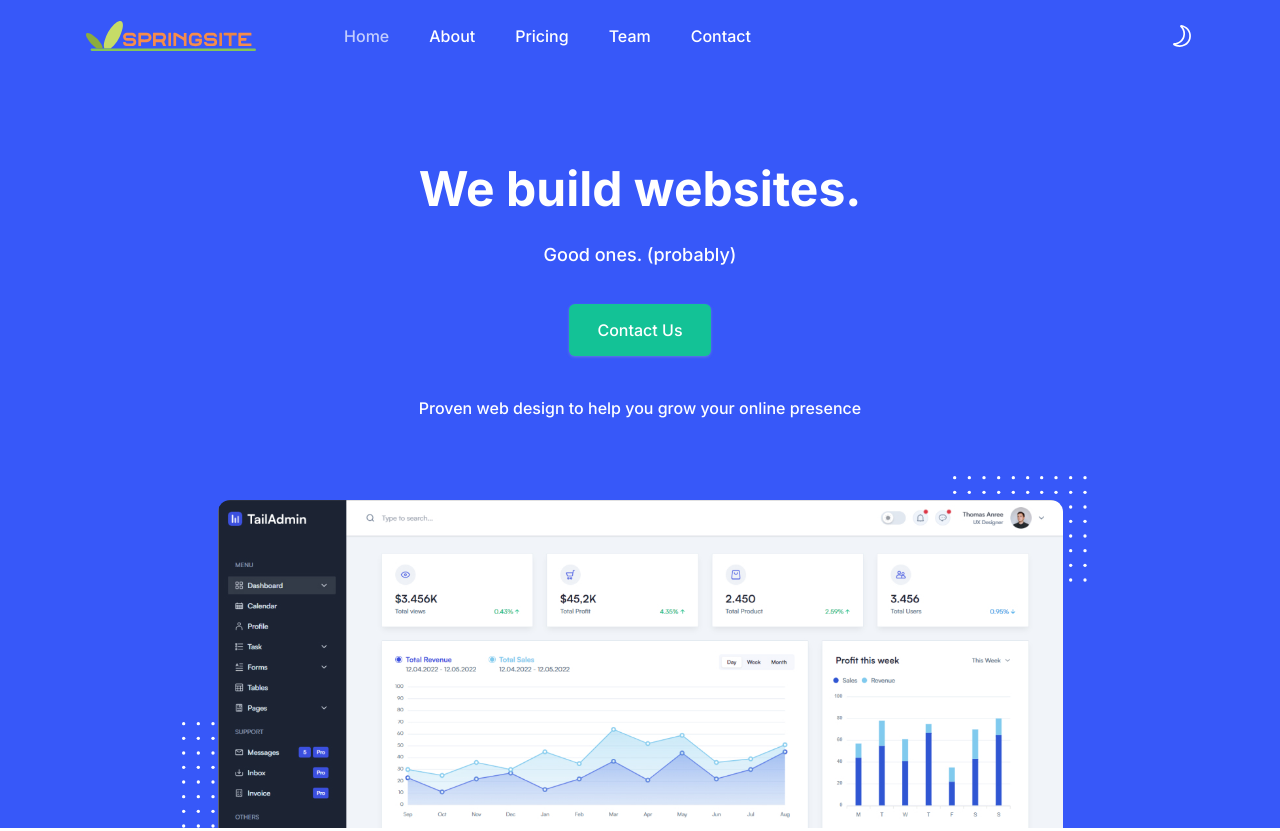
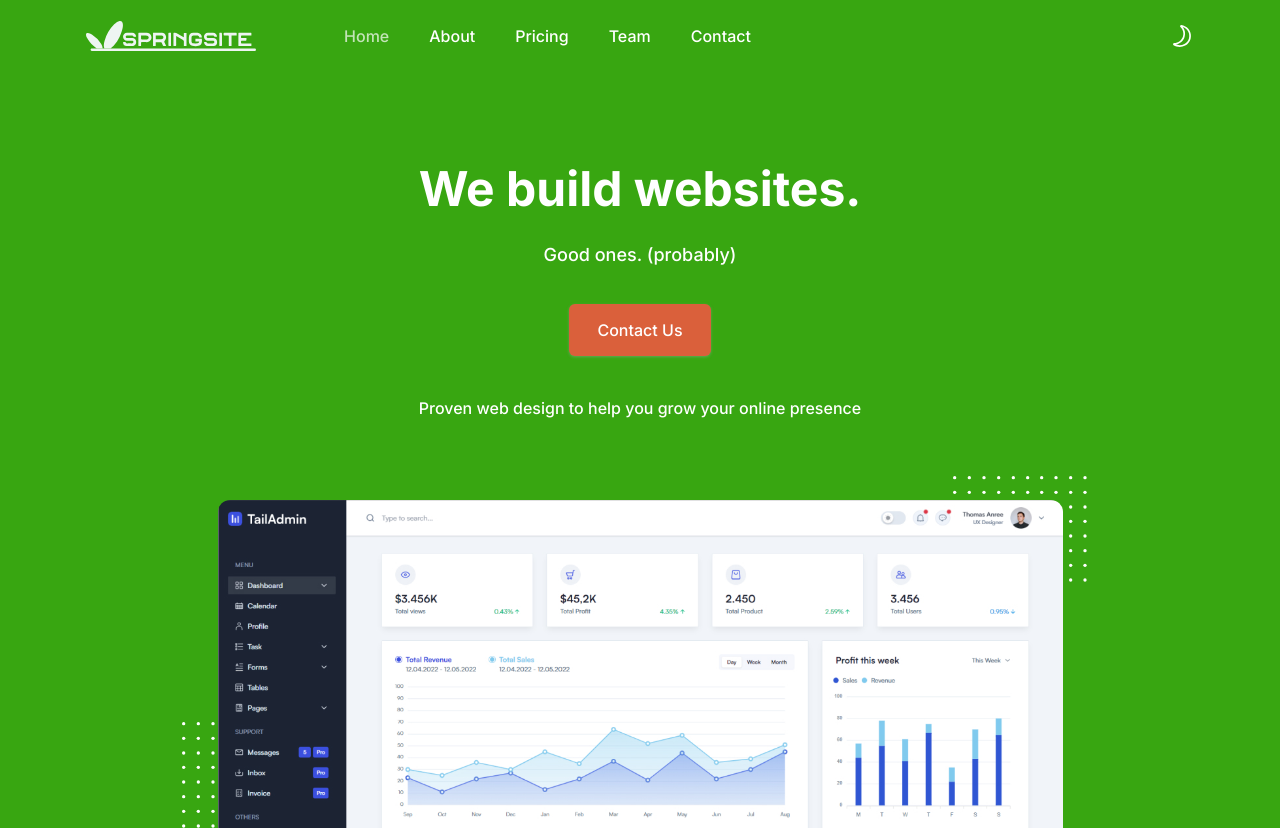
Before and after one commit to SpringSiteWebDesign/SpringSite, a website: page index.html in a window 1280 px wide. Shown: the top 831 px of the page. Drawn offline with Linux system fonts and the light colour scheme.

Commit message:
edited colors and text

```diff
--- a/assets/js/main.js
+++ b/assets/js/main.js
@@ -17,10 +17,10 @@
       // === logo change
       if (ud_header.classList.contains("sticky")) {
         document.querySelector(".header-logo").src =
-          "assets/images/logo/Logo.svg"
+          "assets/images/logo/logoNew.svg"
       } else {
         document.querySelector(".header-logo").src =
-          "assets/images/logo/Logo.svg"
+          "assets/images/logo/logoWhite.svg"
       }
     }
 
--- a/tailwind.config.js
+++ b/tailwind.config.js
@@ -24,7 +24,7 @@ module.exports = {
     },
     extend: {
       colors: {
-        black: "#212b36",
+        black: "#121212",
         "dark-700": "#090e34b3",
         dark: {
           DEFAULT: "#111928",
@@ -36,9 +36,9 @@ module.exports = {
           7: "#D1D5DB",
           8: "#E5E7EB",
         },
-        primary: "#3758F9",
+        primary: "#38a611",
         "blue-dark": "#1B44C8",
-        secondary: "#13C296",
+        secondary: "#da603b",
         "body-color": "#637381",
         "body-secondary": "#8899A8",
         warning: "#FBBF24",
```
Also changed, not shown: assets/css/tailwind.css, assets/images/logo/logoNew.png (added), assets/images/logo/logoNew.svg (added), assets/images/logo/logoWhite.svg (added).
